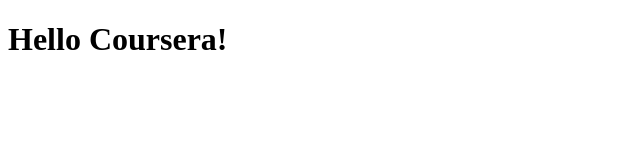
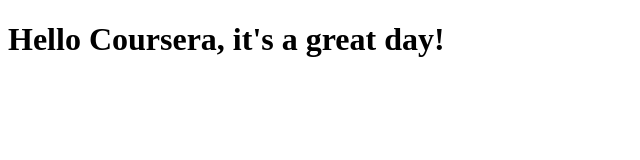
Before and after one commit to leeoneil/coursera-test, a plain HTML site: page site/index.html in a window 1280 px wide. Shown: the whole page, without its empty margins (0-640 px from the left). Drawn offline with Linux system fonts and the light colour scheme.

Commit message:
Small addition to our page content.

```diff
--- a/site/index.html
+++ b/site/index.html
@@ -4,6 +4,6 @@
 	<title>Hello Coursera</title>
 </head>
 <body>
-	<h1>Hello Coursera!</h1>
+	<h1>Hello Coursera, it's a great day!</h1>
 </body>
 </html>
```
